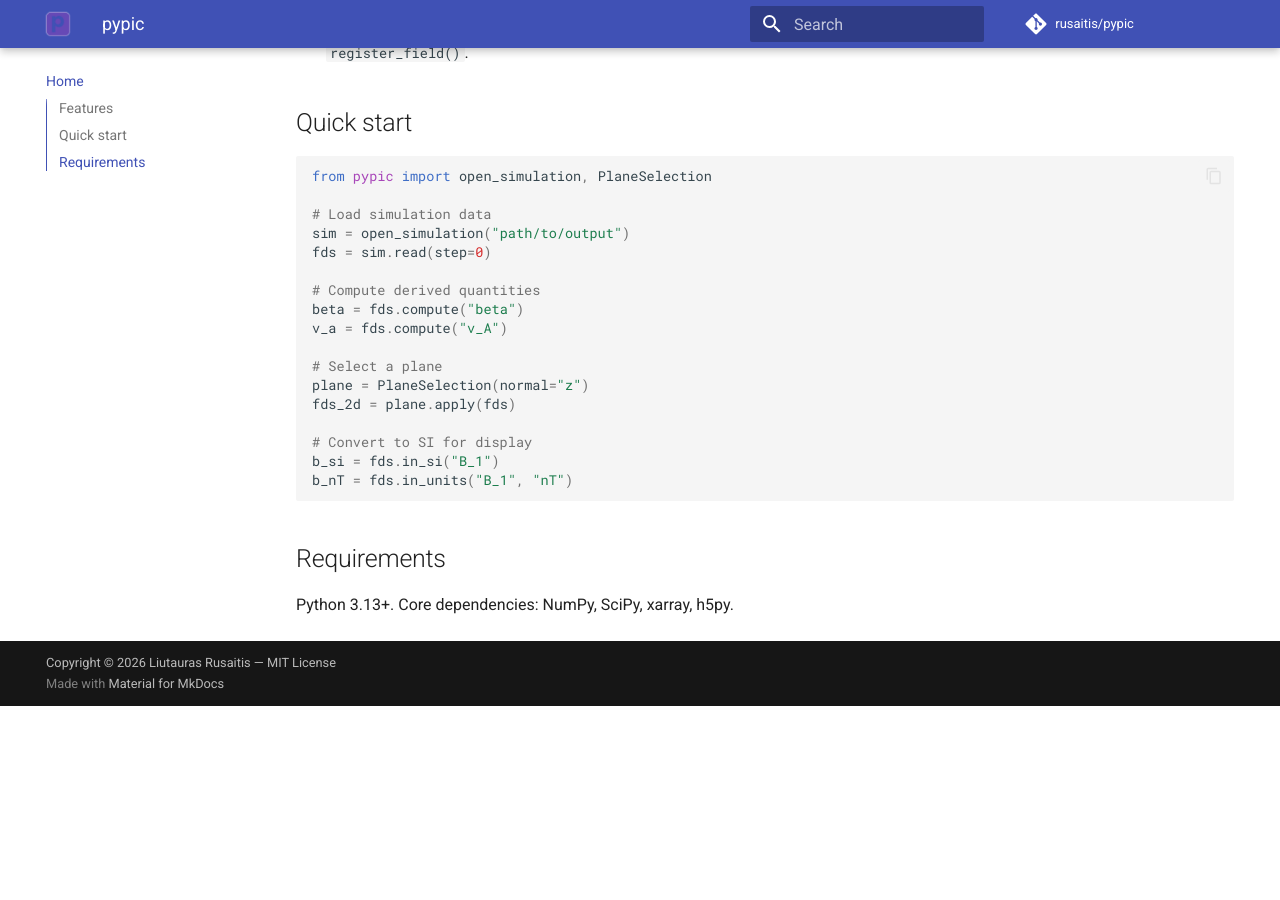
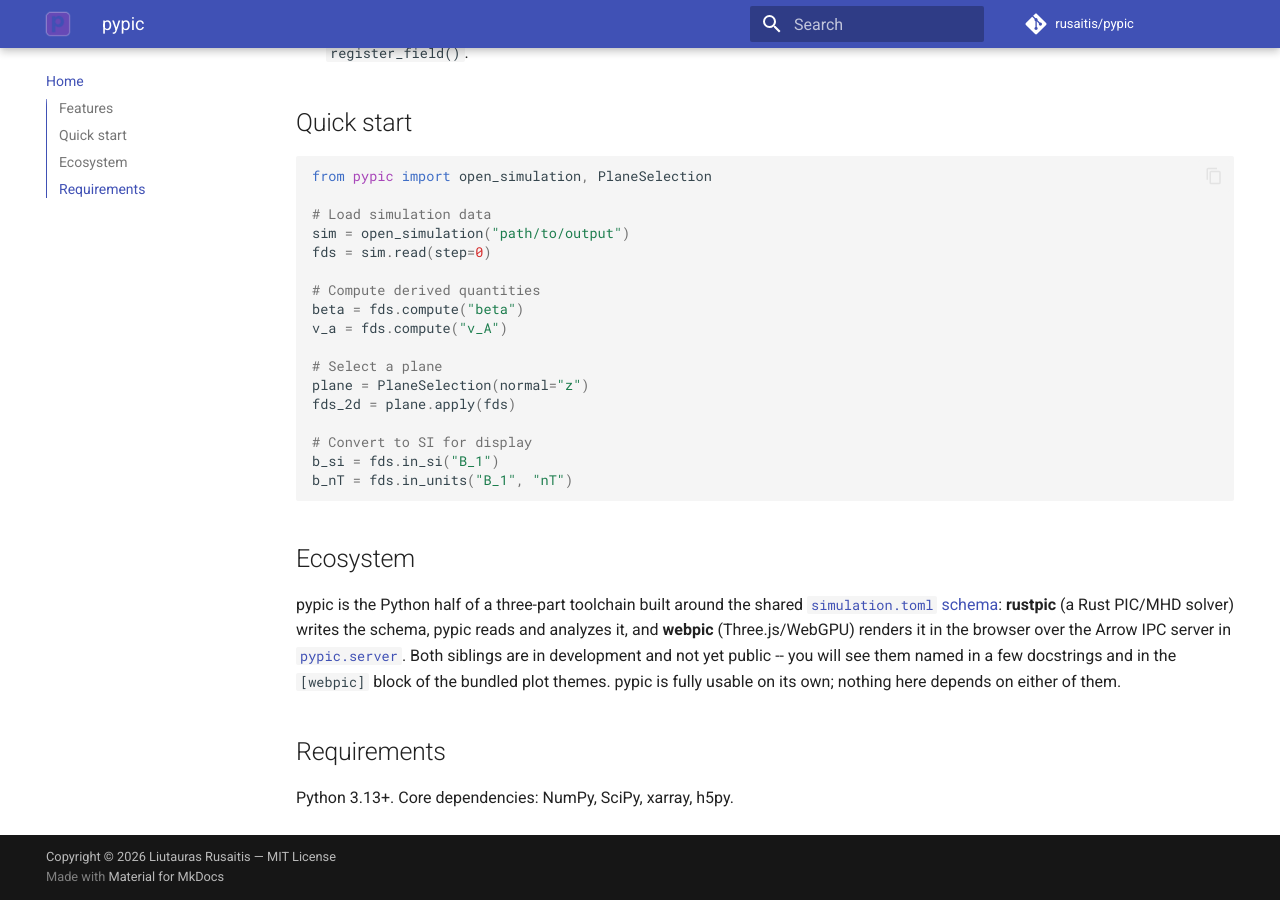
Before and after one commit to rusaitis/pypic, an MkDocs documentation site: the page built from docs/index.md, in a window 1280 px wide and 900 px high, scrolled down 1117 px. Built offline with MkDocs 1.6.1 and Material for MkDocs 9.7.7, drawn with Linux system fonts in a browser that asks for light colours; comment, search, counter and statistics services are not loaded; before the commit the page ends 1823 px from its top, so only the background shows below that.

Commit message:
docs: fix stale claims and dead pointers now that strangers are reading
Going public turns internal shorthand into dead ends. Concretely:

- rustpic and webpic are named across the docs, ~16 docstrings and every
  bundled theme, but a reader had no way to learn what they are. Both are now
  defined once, in README and docs/index, with the note that neither has
  shipped and pypic needs neither.
- The version claim said 0.1.0 while everything else said 0.1.2; it now says
  0.1.x so it stops drifting on every release.
- Step 37 was unchecked although pypic.server ships eight modules, an extra, a
  CLI command, a docs page and five test modules — and the README sends people
  to TASKS.md for "what is already done".
- docs/aliases.md pointed at an example file that is gitignored, and
  server.md linked a page that never existed (it escaped mkdocs --strict only
  because backticks stopped it parsing as a link).
- conventions.md still waited on Steps 7-8, done long ago, and the schema
  template still called v1.0 a "proposal" while shipping as bundled JSON
  Schema with a CI drift guard.

The example ORCID was ORCID's Josiah Carberry demo record. It was a deliberate,
documented placeholder, but it sat next to a real name in the template most
likely to be copy-pasted, so it is now the real one.

Assisted-by: Claude Opus 5
Co-Authored-By: Claude Opus 5 (1M context) <noreply@anthropic.com>
Claude-Session: https://claude.ai/code/session_01Wcp8KemnRrmBZ5ZcUhFHRE

````diff
--- a/docs/index.md
+++ b/docs/index.md
@@ -46,6 +46,16 @@ b_si = fds.in_si("B_1")
 b_nT = fds.in_units("B_1", "nT")
 ```
 
+## Ecosystem
+
+pypic is the Python half of a three-part toolchain built around the shared
+[`simulation.toml` schema](schema.md): **rustpic** (a Rust PIC/MHD solver) writes
+the schema, pypic reads and analyzes it, and **webpic** (Three.js/WebGPU) renders
+it in the browser over the Arrow IPC server in [`pypic.server`](api/server.md).
+Both siblings are in development and not yet public -- you will see them named in
+a few docstrings and in the `[webpic]` block of the bundled plot themes. pypic is
+fully usable on its own; nothing here depends on either of them.
+
 ## Requirements
 
 Python 3.13+. Core dependencies: NumPy, SciPy, xarray, h5py.
````
Also changed, not shown: README.md (+16 -5 lines), TASKS.md (+4 -3 lines), docs/aliases.md (+0 -2 lines), docs/api/server.md (+4 -3 lines), docs/conventions.md (+0 -2 lines), pypic.simulation.toml (+5 -6 lines).
